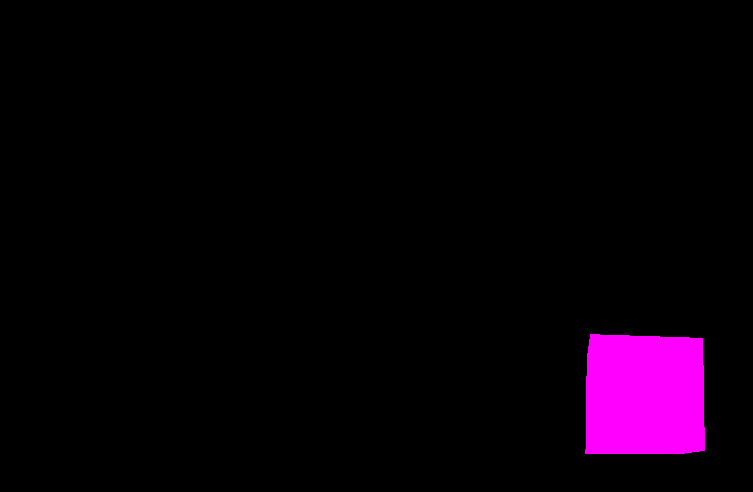
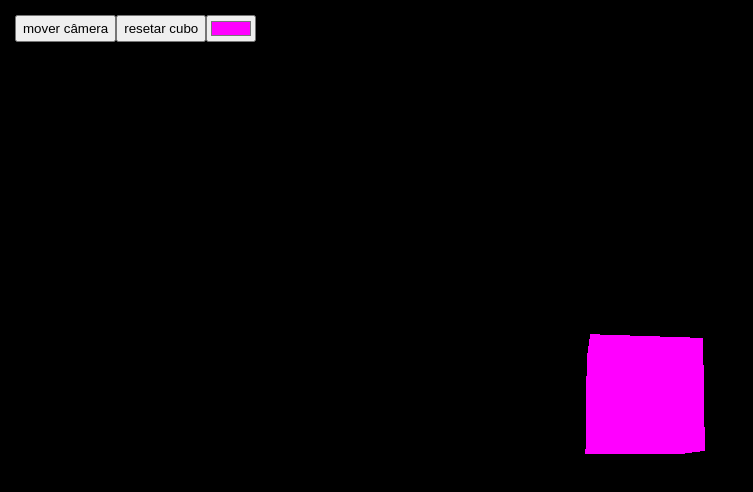
Before and after one commit to schaldach/threejs-example, a plain HTML site: page index.html in a window 1280 px wide. Shown: the whole page, without its empty margins (0-753 px from the left). Drawn offline with nearby package versions, Linux system fonts and the light colour scheme.

Commit message:
controlando o cubo

```diff
--- a/index.html
+++ b/index.html
@@ -8,6 +8,11 @@
     <link rel="stylesheet" type="text/css" media="screen" href="style.css" />
   </head>
   <body>
+    <div class="buttons">
+      <button onclick="moveCubeLeft()">mover câmera</button>
+      <button onclick="resetCube()">resetar cubo</button>
+      <input value="#ff00ff" type="color" id="cubeColor"/>
+    </div>
     <script src="https://cdnjs.cloudflare.com/ajax/libs/three.js/r119/three.min.js"></script>
     <script src="script.js"></script>
   </body>
--- a/script.js
+++ b/script.js
@@ -6,7 +6,7 @@ renderer.setSize(window.innerWidth, window.innerHeight);
 document.body.appendChild(renderer.domElement);
 const geometry = new THREE.BoxGeometry(1, 1, 1);
 const material = new THREE.MeshBasicMaterial({ color: 0xff00ff });
-const cube = new THREE.Mesh(geometry, material);
+let cube = new THREE.Mesh(geometry, material);
 scene.add(cube);
 
 camera.position.z = 5;
@@ -16,4 +16,20 @@ function animate() {
     cube.rotation.y += 0.01;
     renderer.render(scene, camera);
 }
+
+function moveCubeLeft() {
+    camera.position.x += 0.1;
+}
+const colorButton = document.getElementById('cubeColor')
+colorButton.addEventListener('input', function(){
+    cube.material = new THREE.MeshBasicMaterial({ color: colorButton.value });
+})
+
+function resetCube() {
+    scene.remove(cube)
+    let newColor = colorButton.value
+    const material = new THREE.MeshBasicMaterial({ color: newColor });
+    cube = new THREE.Mesh(geometry, material);
+    scene.add(cube);
+}
 animate();
--- a/style.css
+++ b/style.css
@@ -1,3 +1,12 @@
 body {
     margin: 0;
+    overflow: hidden;
 }
+.buttons{
+    position: absolute;
+    z-index: 2;
+    top: 15px;
+    left: 15px;
+    display: flex;
+    flex-wrap: wrap;
+}
```
